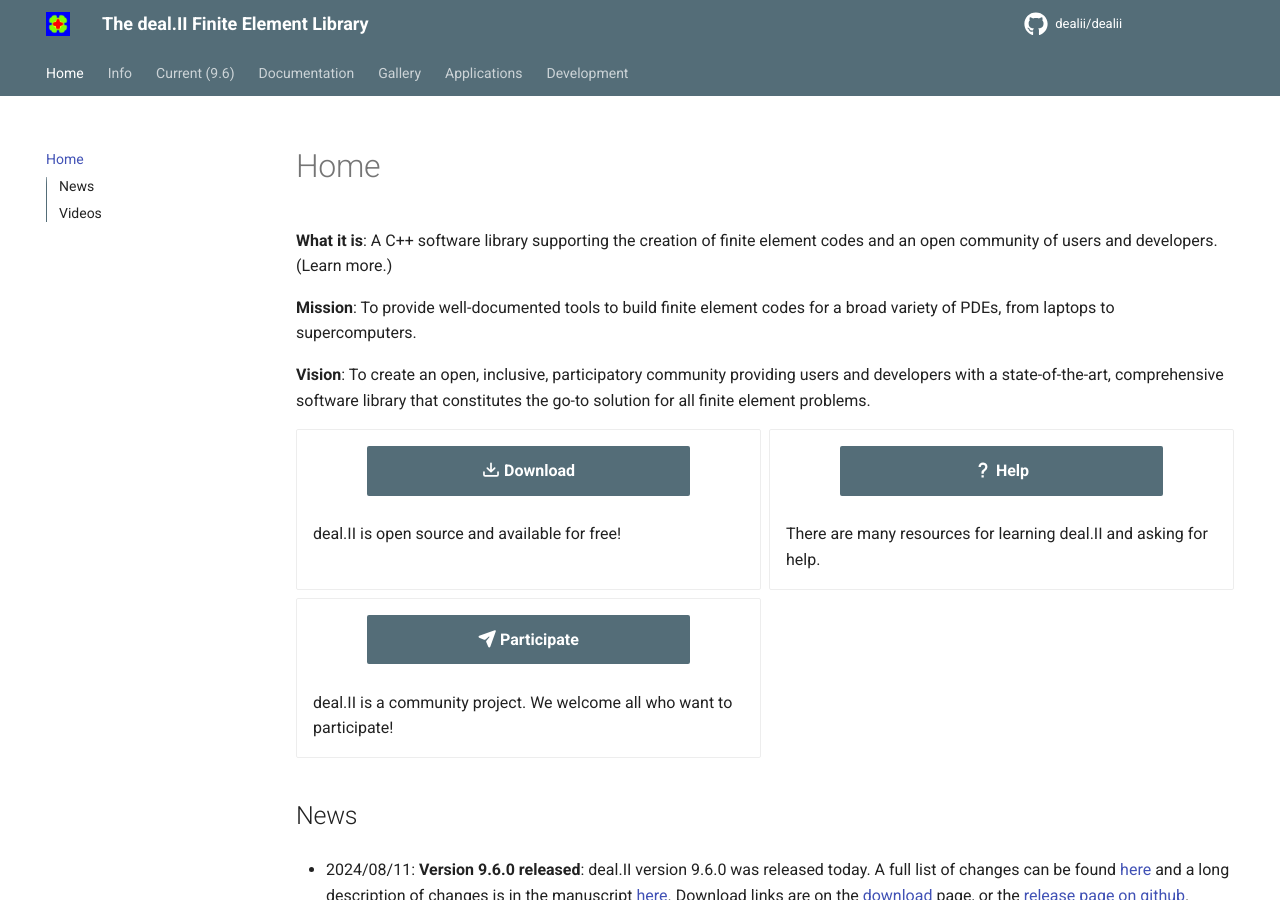
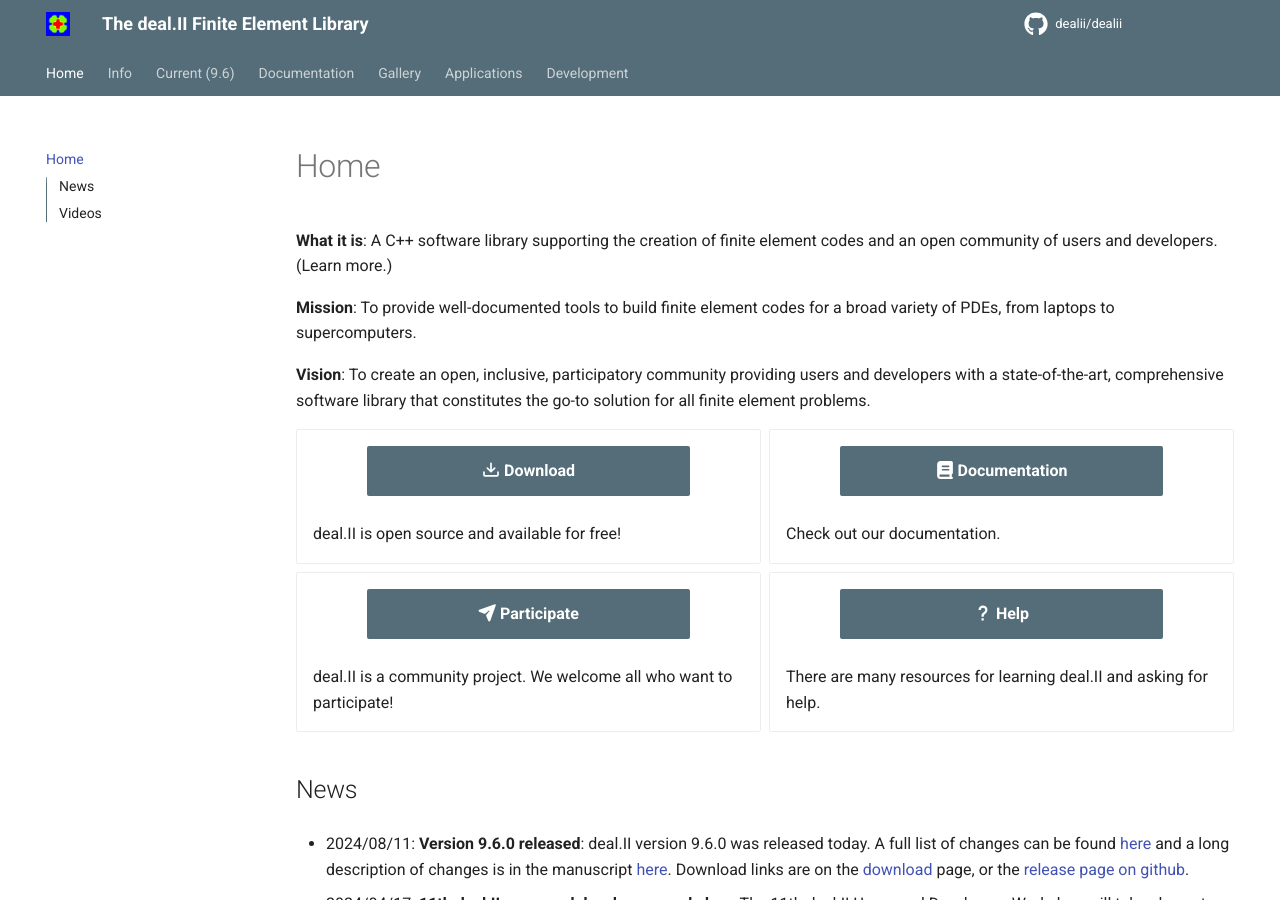
Before and after one commit to dealii/website, an MkDocs documentation site: the page built from docs/index.md, in a window 1280 px wide and 900 px high. Built offline with MkDocs 1.6.1 and Material for MkDocs 9.7.7, drawn with Linux system fonts in a browser that asks for light colours; comment, search, counter and statistics services are not loaded.

Commit message:
Add documentation as card

```diff
--- a/docs/index.md
+++ b/docs/index.md
@@ -10,12 +10,16 @@
 deal.II is open source and available for free!
 { .card }
 
-[:material-help: Help](./help.md){ .md-button .md-button--primary .center }<br>
-There are many resources for learning deal.II and asking for help.
+[:fontawesome-solid-book: Documentation](https://dealii.org/developer/doxygen/deal.II){ .md-button .md-button--primary .center }<br>
+Check out our documentation.
 { .card }
 
 [:fontawesome-solid-paper-plane: Participate](./participate.md){ .md-button .md-button--primary .center }<br>
 deal.II is a community project. We welcome all who want to participate!
+{ .card }
+
+[:material-help: Help](./help.md){ .md-button .md-button--primary .center }<br>
+There are many resources for learning deal.II and asking for help.
 { .card }
 
 </div>
```
